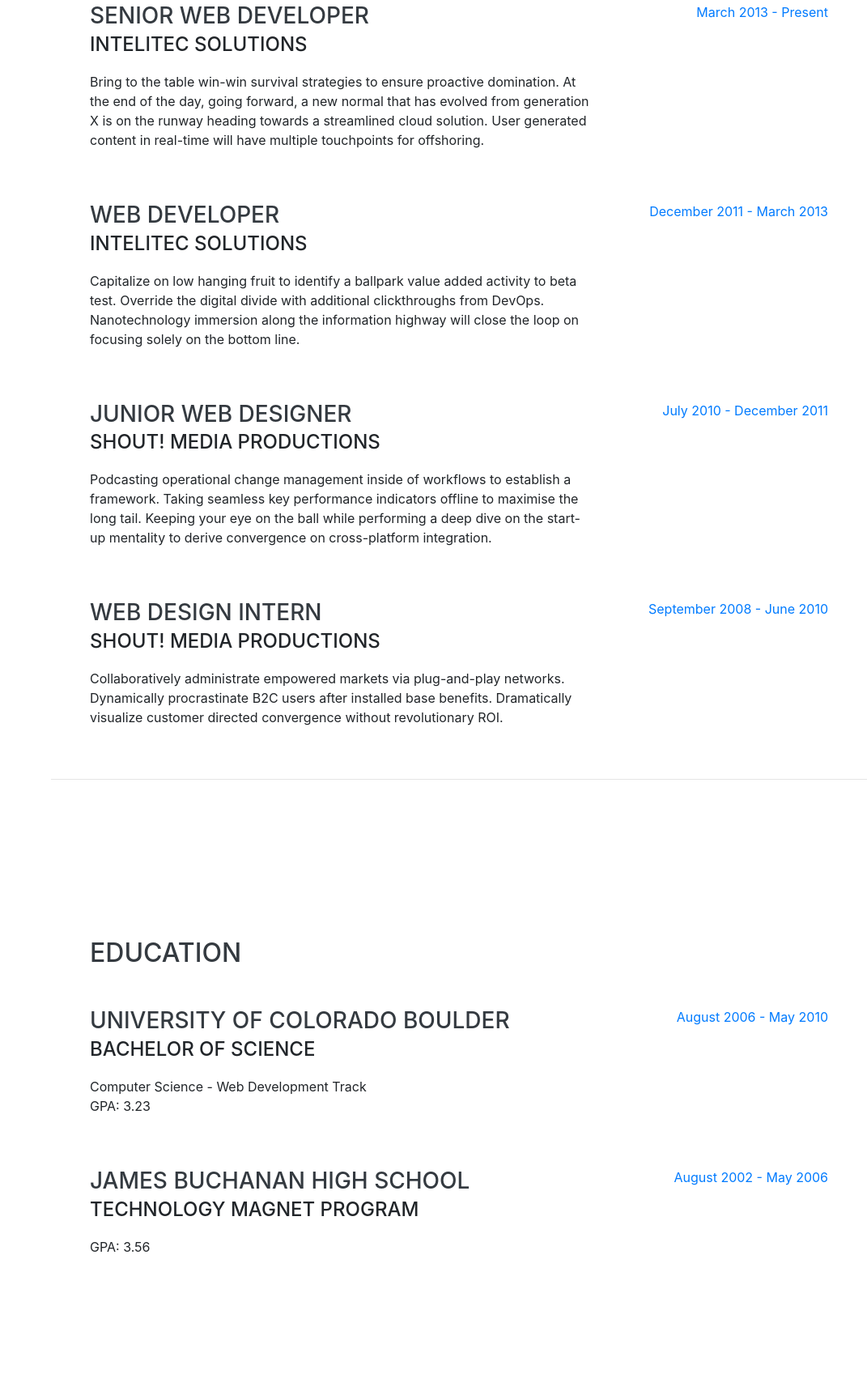
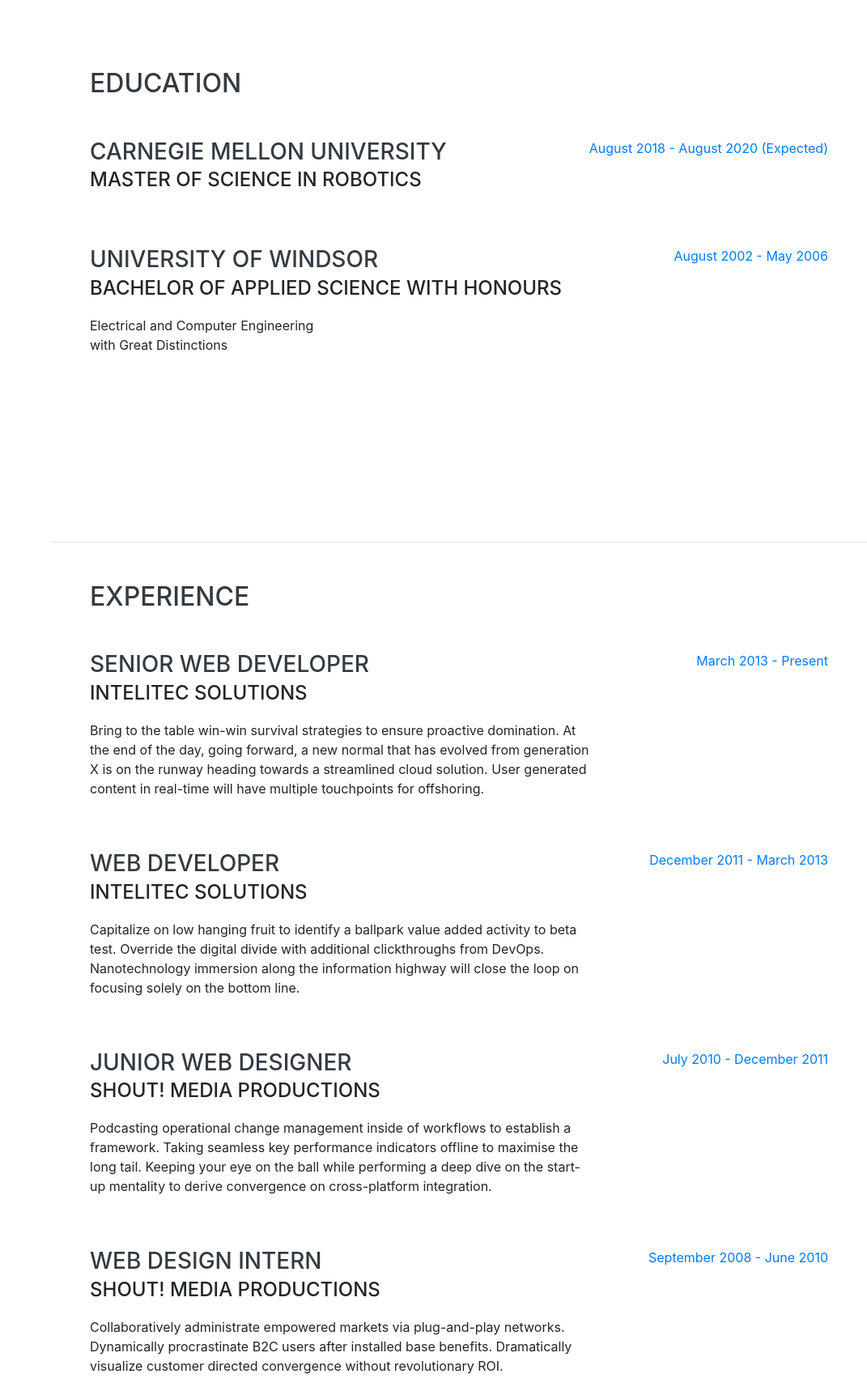
Before and after one commit to jaekelj/JoshuaJaekel, a website with bundled scripts: page index.html in a window 1280 px wide. Shown: the part 932-2650 px from the top of the page at 81% size, without its empty margins (209-1280 px from the left). Built offline with nearby package versions, Linux system fonts and the light colour scheme; a web font is replaced by a local one.

Commit message:
added education

```diff
--- a/index.html
+++ b/index.html
@@ -8,7 +8,7 @@
   <meta name="description" content="">
   <meta name="author" content="">
 
-  <title>Resume - Start Bootstrap Theme</title>
+  <title>Joshua Jaekel</title>
 
   <!-- Bootstrap core CSS -->
   <link href="vendor/bootstrap/css/bootstrap.min.css" rel="stylesheet">
@@ -69,7 +69,7 @@
         <div class="subheading mb-5">Pittsburgh, PA·
           <a href="mailto:name@email.com">@email.com</a>
         </div>
-        <p class="lead mb-5">Interested in robot perception and autonomy</p>
+        <p class="lead mb-5">Researcher interested in robot perception and autonomy</p>
         <div class="social-icons">
           <a href="#">
             <i class="fab fa-linkedin-in"></i>
@@ -82,6 +82,37 @@
     </section>
 
     <hr class="m-0">
+    <section class="resume-section p-3 p-lg-5 d-flex align-items-center" id="education">
+      <div class="w-100">
+        <h2 class="mb-5">Education</h2>
+
+        <div class="resume-item d-flex flex-column flex-md-row justify-content-between mb-5">
+          <div class="resume-content">
+            <h3 class="mb-0">Carnegie Mellon University</h3>
+            <div class="subheading mb-3">Master of Science in Robotics</div>
+          </div>
+          <div class="resume-date text-md-right">
+            <span class="text-primary">August 2018 - August 2020 (Expected)</span>
+          </div>
+        </div>
+
+        <div class="resume-item d-flex flex-column flex-md-row justify-content-between">
+          <div class="resume-content">
+            <h3 class="mb-0">University of Windsor</h3>
+            <div class="subheading mb-3">Bachelor of Applied Science with Honours</div>
+            <div> Electrical and Computer Engineering </div>
+            <p>with Great Distinctions</p>
+          </div>
+          <div class="resume-date text-md-right">
+            <span class="text-primary">August 2002 - May 2006</span>
+          </div>
+        </div>
+
+      </div>
+    </section>
+
+    <hr class="m-0">
+
 
     <section class="resume-section p-3 p-lg-5 d-flex justify-content-center" id="experience">
       <div class="w-100">
@@ -133,38 +164,6 @@
 
       </div>
 
-    </section>
-
-    <hr class="m-0">
-
-    <section class="resume-section p-3 p-lg-5 d-flex align-items-center" id="education">
-      <div class="w-100">
-        <h2 class="mb-5">Education</h2>
-
-        <div class="resume-item d-flex flex-column flex-md-row justify-content-between mb-5">
-          <div class="resume-content">
-            <h3 class="mb-0">University of Colorado Boulder</h3>
-            <div class="subheading mb-3">Bachelor of Science</div>
-            <div>Computer Science - Web Development Track</div>
-            <p>GPA: 3.23</p>
-          </div>
-          <div class="resume-date text-md-right">
-            <span class="text-primary">August 2006 - May 2010</span>
-          </div>
-        </div>
-
-        <div class="resume-item d-flex flex-column flex-md-row justify-content-between">
-          <div class="resume-content">
-            <h3 class="mb-0">James Buchanan High School</h3>
-            <div class="subheading mb-3">Technology Magnet Program</div>
-            <p>GPA: 3.56</p>
-          </div>
-          <div class="resume-date text-md-right">
-            <span class="text-primary">August 2002 - May 2006</span>
-          </div>
-        </div>
-
-      </div>
     </section>
 
     <hr class="m-0">
```
Also changed, not shown: img/profile.jpg.
